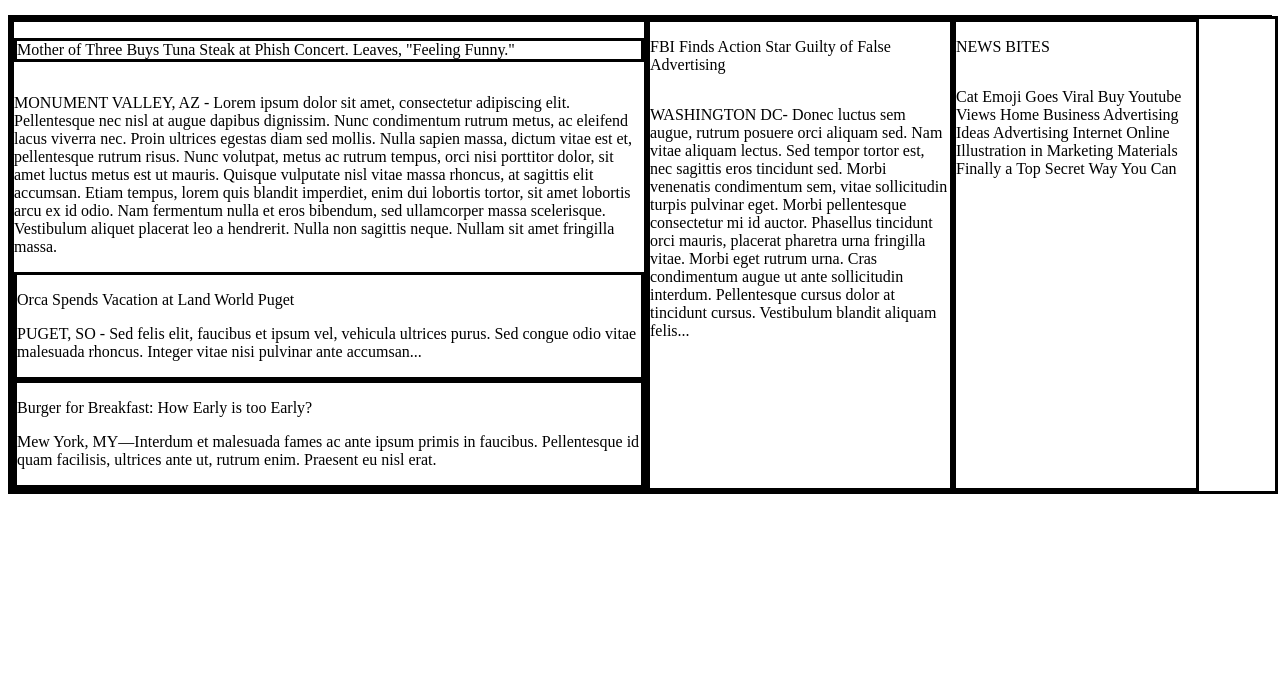
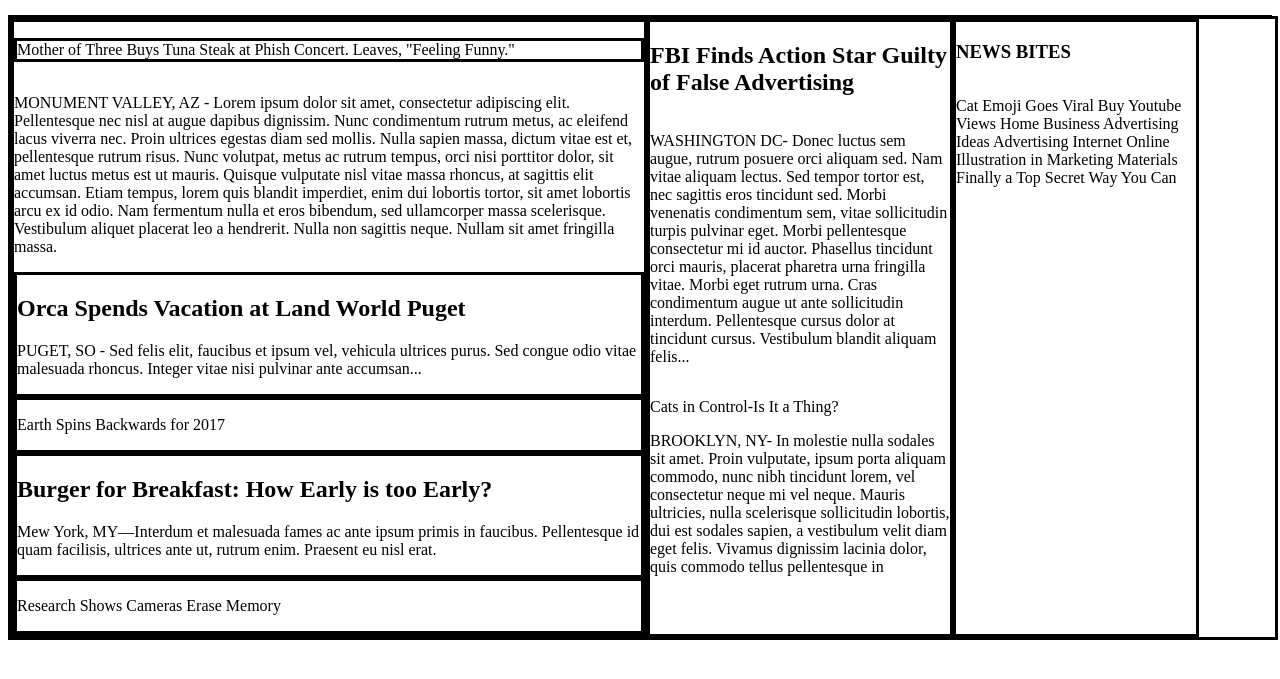
Before and after one commit to mdhart/my-times, a plain HTML site: page index.html in a window 1280 px wide. Shown: the part 89-768 px from the top of the page. Drawn offline with Linux system fonts and the light colour scheme.

Commit message:
text content all added

```diff
--- a/index.html
+++ b/index.html
@@ -29,33 +29,54 @@
         </div>
         <div class="large-column-story">
           <div class="headline">
-            <p>Orca Spends Vacation at Land World Puget</p>
+            <h2>Orca Spends Vacation at Land World Puget</h2>
           </div>
           <div class="story-text">
             <p>PUGET, SO - Sed felis elit, faucibus et ipsum vel, vehicula ultrices purus. Sed congue odio vitae malesuada rhoncus. Integer vitae nisi pulvinar ante accumsan...</p>
           </div>
         </div>
         <div class="large-column-story">
+          <!--Insert image-->
+          <div class="image-with-headline">
+            <p>Earth Spins Backwards for 2017</P>
+          </div>
+        </div>
+        <div class="large-column-story">
           <div class="headline">
-            <p>Burger for Breakfast: How Early is too Early?</p>
+            <h2>Burger for Breakfast: How Early is too Early?</h2>
           </div>
           <div class="story-text">
             <p>Mew York, MY—Interdum et malesuada fames ac ante ipsum primis in faucibus. Pellentesque id quam facilisis, ultrices ante ut, rutrum enim. Praesent eu nisl erat.</p>
           </div>
         </div>
+        <div class="large-column-story">
+          <!--Insert image-->
+          <div class="image-with-headline">
+            <p>Research Shows Cameras Erase Memory</P>
+          </div>
+        </div>
       </div>
       <div class="column-medium">
         <div class="headline">
-          <p>FBI Finds Action Star Guilty of False Advertising</p>
+          <h2>FBI Finds Action Star Guilty of False Advertising</h2>
         </div>
         <div class="story-text">
           <p>WASHINGTON DC- Donec luctus sem augue, rutrum posuere orci aliquam sed. Nam vitae aliquam lectus. Sed tempor tortor est, nec sagittis eros tincidunt sed. Morbi venenatis condimentum sem, vitae sollicitudin turpis pulvinar eget. Morbi pellentesque consectetur mi id auctor. Phasellus tincidunt orci mauris, placerat pharetra urna fringilla vitae. Morbi eget rutrum urna. Cras condimentum augue ut ante sollicitudin interdum. Pellentesque cursus dolor at tincidunt cursus. Vestibulum blandit aliquam felis...</p>
         </div>
+        <div class="medium-column-story">
+          <!--Insert Cat image-->
+          <div class="image-with-headline">
+            <p>Cats in Control-Is It a Thing?</P>
+          </div>
+          <div class="story-text">
+            <p>BROOKLYN, NY- In molestie nulla sodales sit amet. Proin vulputate, ipsum porta aliquam commodo, nunc nibh tincidunt lorem, vel consectetur neque mi vel neque. Mauris ultricies, nulla scelerisque sollicitudin lobortis, dui est sodales sapien, a vestibulum velit diam eget felis. Vivamus dignissim lacinia dolor, quis commodo tellus pellentesque in</p>
+          </div>
+        </div>
       </div>
       <div class="column-small">
         <!--Insert Cookie Image-->
-        <div class="healine">
-          <p>NEWS BITES</p>
+        <div class="headline">
+          <h3>NEWS BITES</h3>
         </div>
         <div class="story-text">
           <p>Cat Emoji Goes Viral Buy Youtube Views Home Business Advertising Ideas Advertising Internet Online Illustration in Marketing Materials Finally a Top Secret Way You Can</p>
```
